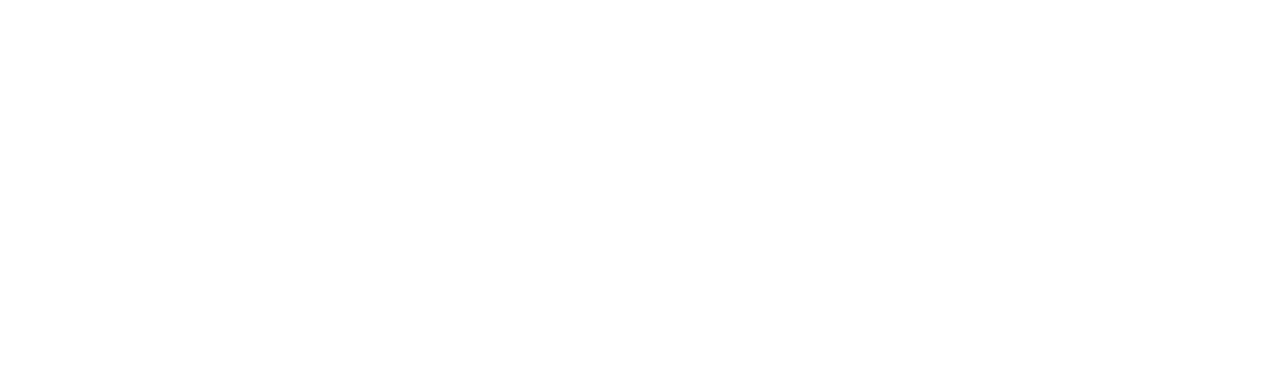
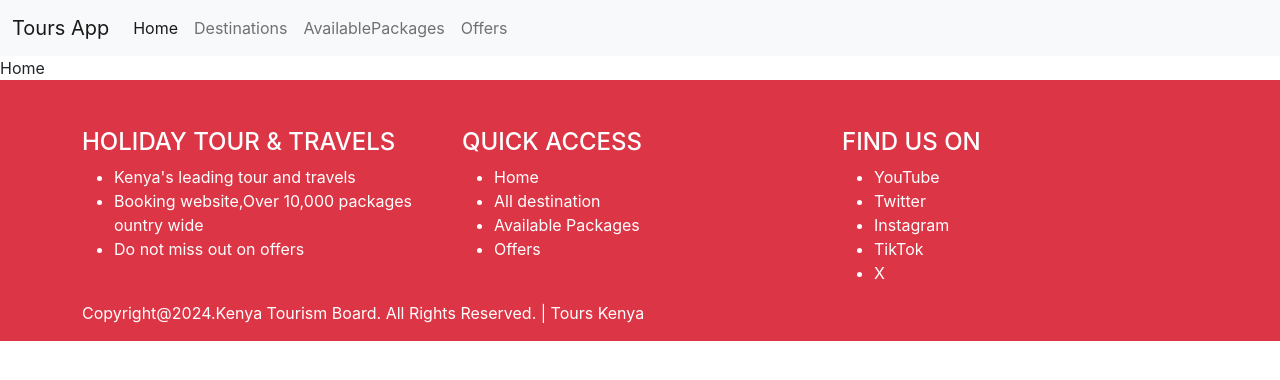
Before and after one commit to wahitom/phase-2-tour-project, a React (Create React App) app: page / in a window 1280 px wide. Shown: the top 380 px of the page. Built offline with nearby package versions, Linux system fonts and the light colour scheme.

Commit message:
webpage initialized and routes added

```diff
--- a/src/App.js
+++ b/src/App.js
@@ -1,10 +1,25 @@
-
+import { Route, Routes } from "react-router";
+import NavBar from "./components/NavBar";
+import Availablepackages from "./components/Availablepackages";
+import Offers from "./components/Offers";
+import Destination from "./components/Destination";
+import Home from "./components/Home";
+import Footer  from "./components/Footer";
 
 function App() {
   return (
-    <div>
+    <>
+    <NavBar />
 
-    </div>
+    <Routes>
+      <Route path="/" element={<Home />} />
+      <Route path="/destination" element={<Destination />} />
+      {/* <Route path="/availablepackages" element={<Availablepackages />} /> */}
+      <Route path="/offers" element={<Offers />} />
+    </Routes>
+
+    <Footer />
+    </>
   );
 }
 
```
